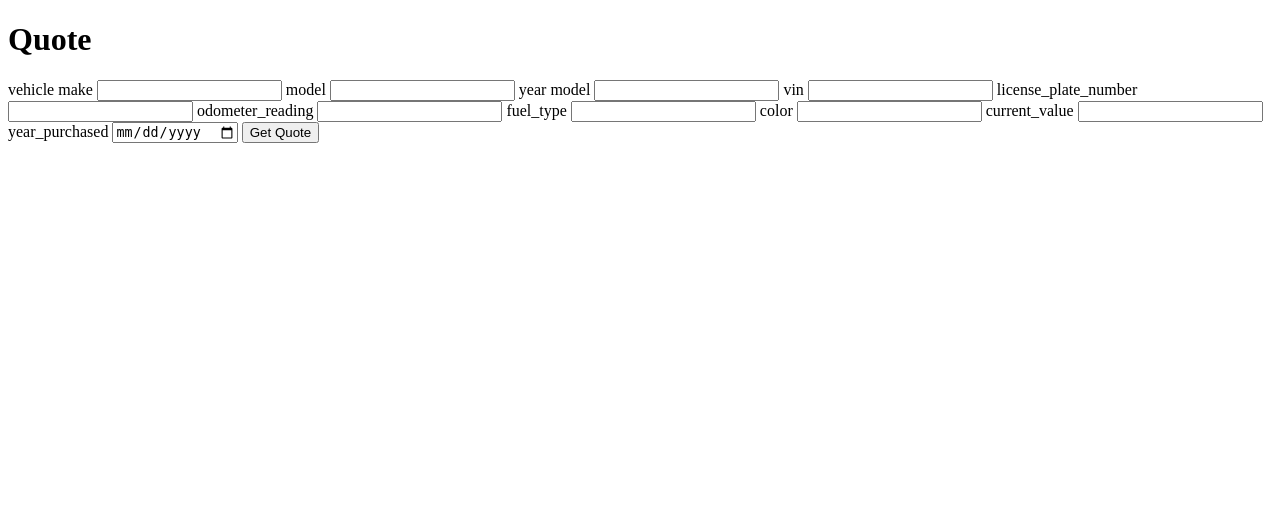
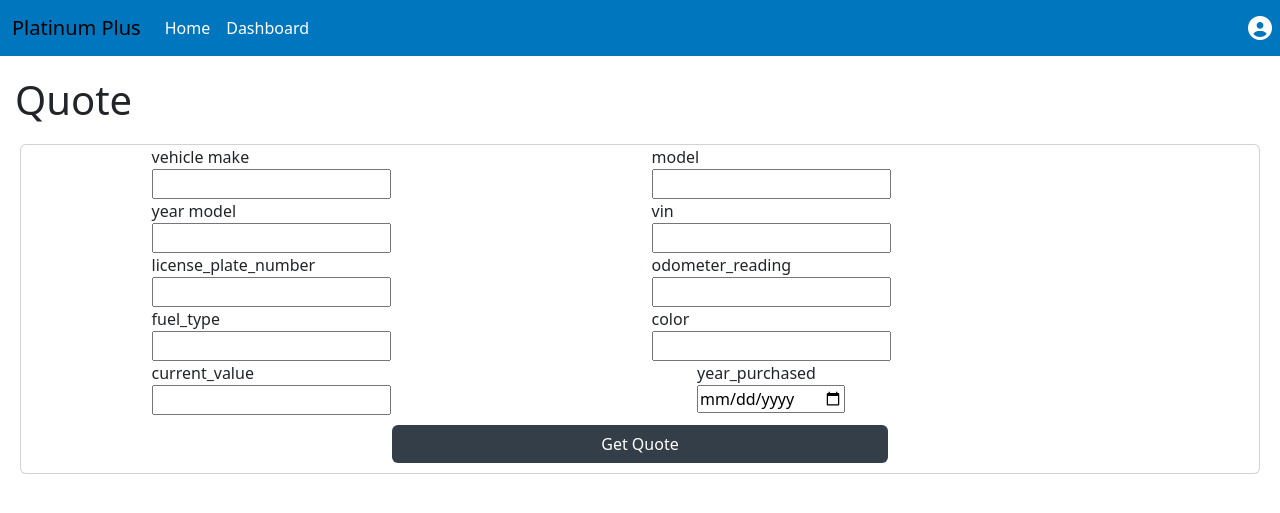
Before and after one commit to Rashay01/Insurance-app, a Flask app: page /quote/classic-cars in a window 1280 px wide. Shown: the top 513 px of the page. Run offline with Flask 3, Linux system fonts and the light colour scheme.

Commit message:
quote form

```diff
--- a/templates/new-classic-cars-quote.html
+++ b/templates/new-classic-cars-quote.html
@@ -4,19 +4,148 @@
     <meta charset="UTF-8" />
     <meta name="viewport" content="width=device-width, initial-scale=1.0" />
     <title>Document</title>
+    <link
+      rel="stylesheet"
+      href="https://cdnjs.cloudflare.com/ajax/libs/font-awesome/6.5.1/css/all.min.css"
+      integrity="sha512-DTOQO9RWCH3ppGqcWaEA1BIZOC6xxalwEsw9c2QQeAIftl+Vegovlnee1c9QX4TctnWMn13TZye+giMm8e2LwA=="
+      crossorigin="anonymous"
+      referrerpolicy="no-referrer"
+    />
+    <link
+      href="https://cdn.jsdelivr.net/npm/bootstrap@5.3.3/dist/css/bootstrap.min.css"
+      rel="stylesheet"
+      integrity="sha384-QWTKZyjpPEjISv5WaRU9OFeRpok6YctnYmDr5pNlyT2bRjXh0JMhjY6hW+ALEwIH"
+      crossorigin="anonymous"
+    />
+
+    <style>
+      .nav-tag {
+        color: #ffffff;
+      }
+      .nav-tag:hover {
+        color: #111820;
+      }
+
+      .nav {
+        background-color: #0076be;
+      }
+      .nav-account {
+        color: #ffffff;
+        width: 20px;
+      }
+      .nav-account:hover {
+        color: #111820;
+      }
+
+      .all-heading {
+        margin-left: 15px;
+        margin-top: 20px;
+      }
+      .form-input-items {
+        max-width: 1000px;
+        display: grid;
+        grid-template-columns: 1fr 1fr;
+        justify-items: center;
+      }
+      .form-container {
+        margin: 20px;
+      }
+      .form-button {
+        margin: 10px;
+        background-color: #333e48;
+        color: #ffffff;
+        display: block;
+        margin-left: auto;
+        margin-right: auto;
+        width: 40%;
+      }
+      .form-button:hover {
+        background-color: #0076be;
+        color: #ffffff;
+        box-shadow: rgba(0, 0, 0, 0.24) 0px 3px 8px;
+      }
+    </style>
   </head>
   <body>
-    <h1>Quote</h1>
-    <form action="" method="POST">
-      {{ form.hidden_tag() }} {{form.vehicle_make.label}}
-      {{form.vehicle_make()}} {{form.model.label}} {{form.model()}}
-      {{form.year_model.label}} {{form.year_model()}} {{form.vin.label}}
-      {{form.vin()}} {{form.license_plate_number.label}}
-      {{form.license_plate_number()}} {{form.odometer_reading.label}}
-      {{form.odometer_reading()}} {{form.fuel_type.label}} {{form.fuel_type()}}
-      {{form.color.label}} {{form.color()}} {{form.current_value.label}}
-      {{form.current_value()}} {{form.year_purchased.label}}
-      {{form.year_purchased()}} {{form.new_item()}}
+    <nav class="navbar navbar-expand-lg nav">
+      <div class="container-fluid">
+        <a class="navbar-brand" href="#">Platinum Plus</a>
+        <button
+          class="navbar-toggler"
+          type="button"
+          data-bs-toggle="collapse"
+          data-bs-target="#navbarSupportedContent"
+          aria-controls="navbarSupportedContent"
+          aria-expanded="false"
+          aria-label="Toggle navigation"
+        >
+          <span class="navbar-toggler-icon"></span>
+        </button>
+        <div class="collapse navbar-collapse" id="navbarSupportedContent">
+          <ul class="navbar-nav me-auto mb-2 mb-lg-0">
+            <li class="nav-item">
+              <a class="nav-link nav-tag" aria-current="page" href="#">Home</a>
+            </li>
+            <li class="nav-item">
+              <a class="nav-link nav-tag" href="/dashboard">Dashboard</a>
+            </li>
+          </ul>
+
+          <a class="nav-account" href="/account">
+            <i class="fa-solid fa-circle-user fa-xl"></i>
+          </a>
+        </div>
+      </div>
+    </nav>
+
+    <h1 class="all-heading">Quote</h1>
+    <form class="card form-container" action="" method="POST">
+      {{ form.hidden_tag() }}
+      <div class="form-input-items">
+        <div class="form-group">
+          {{form.vehicle_make.label}}<br />
+          {{form.vehicle_make()}}
+        </div>
+        <div class="form-group">
+          {{form.model.label}} <br />{{form.model()}}
+        </div>
+        <div class="form-group">
+          {{form.year_model.label}} <br />
+          {{form.year_model()}}
+        </div>
+        <div class="form-group">{{form.vin.label}} <br />{{form.vin()}}</div>
+        <div class="form-group">
+          {{form.license_plate_number.label}} <br />
+          {{form.license_plate_number()}}
+        </div>
+        <div class="form-group">
+          {{form.odometer_reading.label}} <br />
+          {{form.odometer_reading()}}
+        </div>
+        <div class="form-group">
+          {{form.fuel_type.label}} <br />
+          {{form.fuel_type()}}
+        </div>
+        <div class="form-group">
+          {{form.color.label}} <br />
+          {{form.color()}}
+        </div>
+        <div class="form-group">
+          {{form.current_value.label}} <br />
+          {{form.current_value()}}
+        </div>
+        <div class="form-group">
+          {{form.year_purchased.label}} <br />
+          {{form.year_purchased()}}
+        </div>
+      </div>
+      {{form.new_item(class='btn form-button')}}
     </form>
+
+    <script
+      src="https://cdn.jsdelivr.net/npm/bootstrap@5.3.3/dist/js/bootstrap.bundle.min.js"
+      integrity="sha384-YvpcrYf0tY3lHB60NNkmXc5s9fDVZLESaAA55NDzOxhy9GkcIdslK1eN7N6jIeHz"
+      crossorigin="anonymous"
+    ></script>
   </body>
 </html>
```
